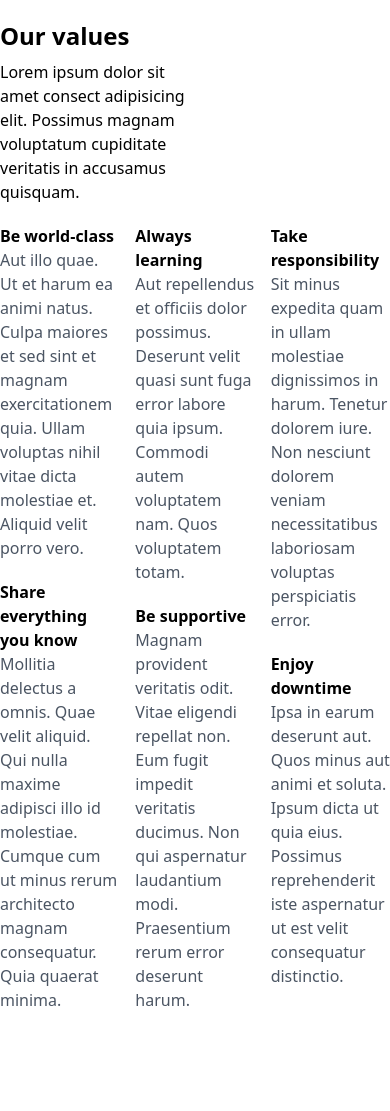
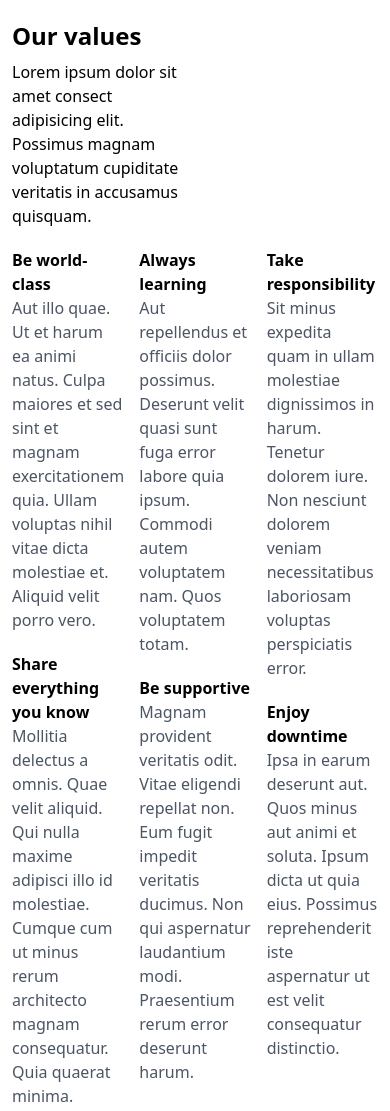
Before and after one commit to johnngondi/assignments, a plain HTML site: page index.html in a window 390 px wide. Before the commit the page ends 1044 px from the top, so only its background shows below. Drawn offline with nearby package versions, Linux system fonts and the light colour scheme.

Commit message:
mobile edits

```diff
--- a/index.html
+++ b/index.html
@@ -6,14 +6,14 @@
   <title>Assignments</title>
   <script src="https://cdn.tailwindcss.com"></script>
 </head>
-<body class="my-5 ">
+<body class=" p-3 md:p-5 lg:p-7">
    <div class="">
     <div class="">
       <h2 class="font-bold text-black-900 text-2xl my-2 ">Our values</h2>
       <p class="grid grid-cols-2">Lorem ipsum dolor sit amet consect adipisicing elit. Possimus magnam voluptatum cupiditate veritatis in accusamus quisquam.</p>
     </div>
 
-    <dl class="columns-3 my-5">
+    <dl class="columns-3 md:columns-3  my-5">
       <div>
         <dt class="font-semibold ">Be world-class</dt>
         <dd class=" text-gray-600">Aut illo quae. Ut et harum ea animi natus. Culpa maiores et sed sint et magnam exercitationem quia. Ullam voluptas nihil vitae dicta molestiae et. Aliquid velit porro vero.</dd>
```
